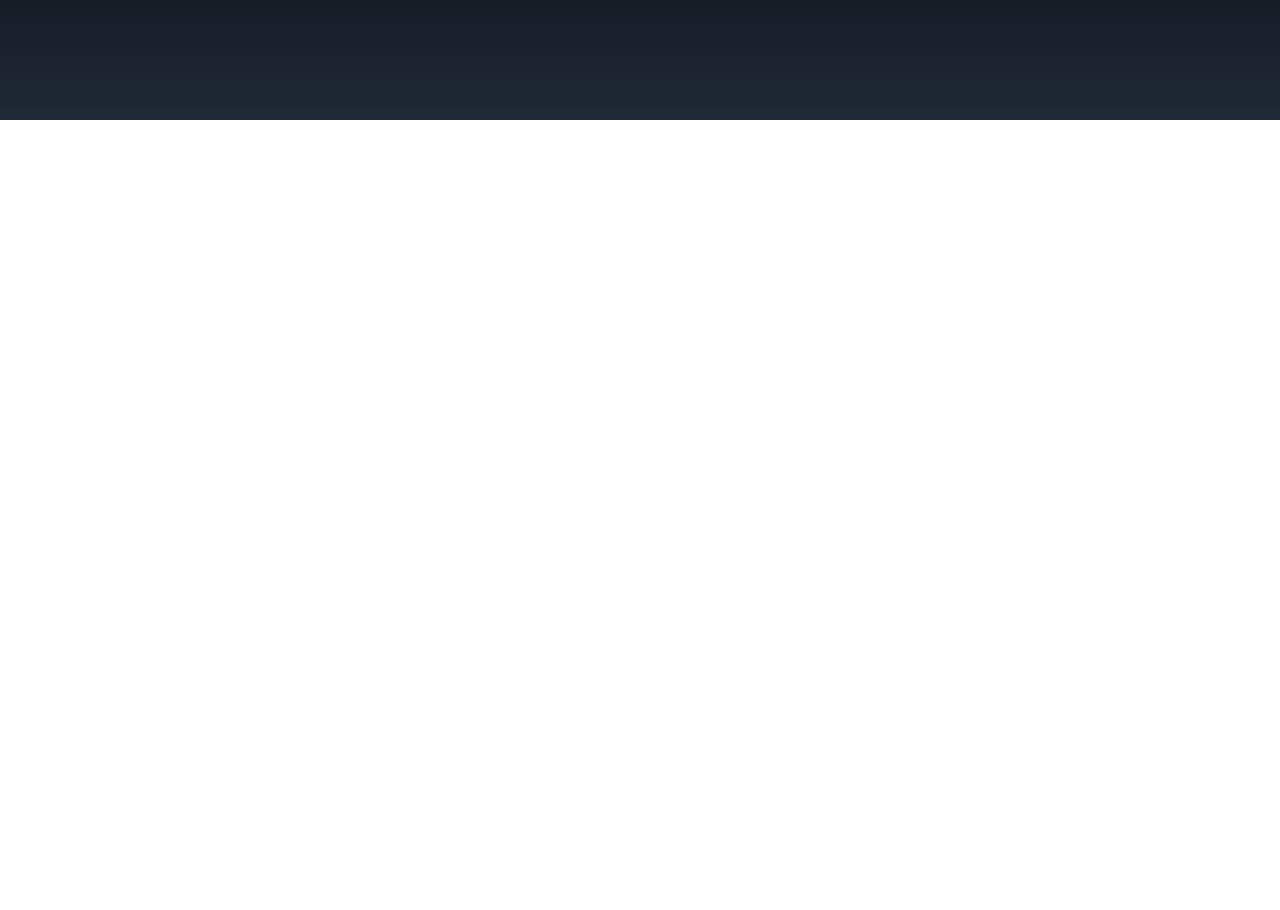
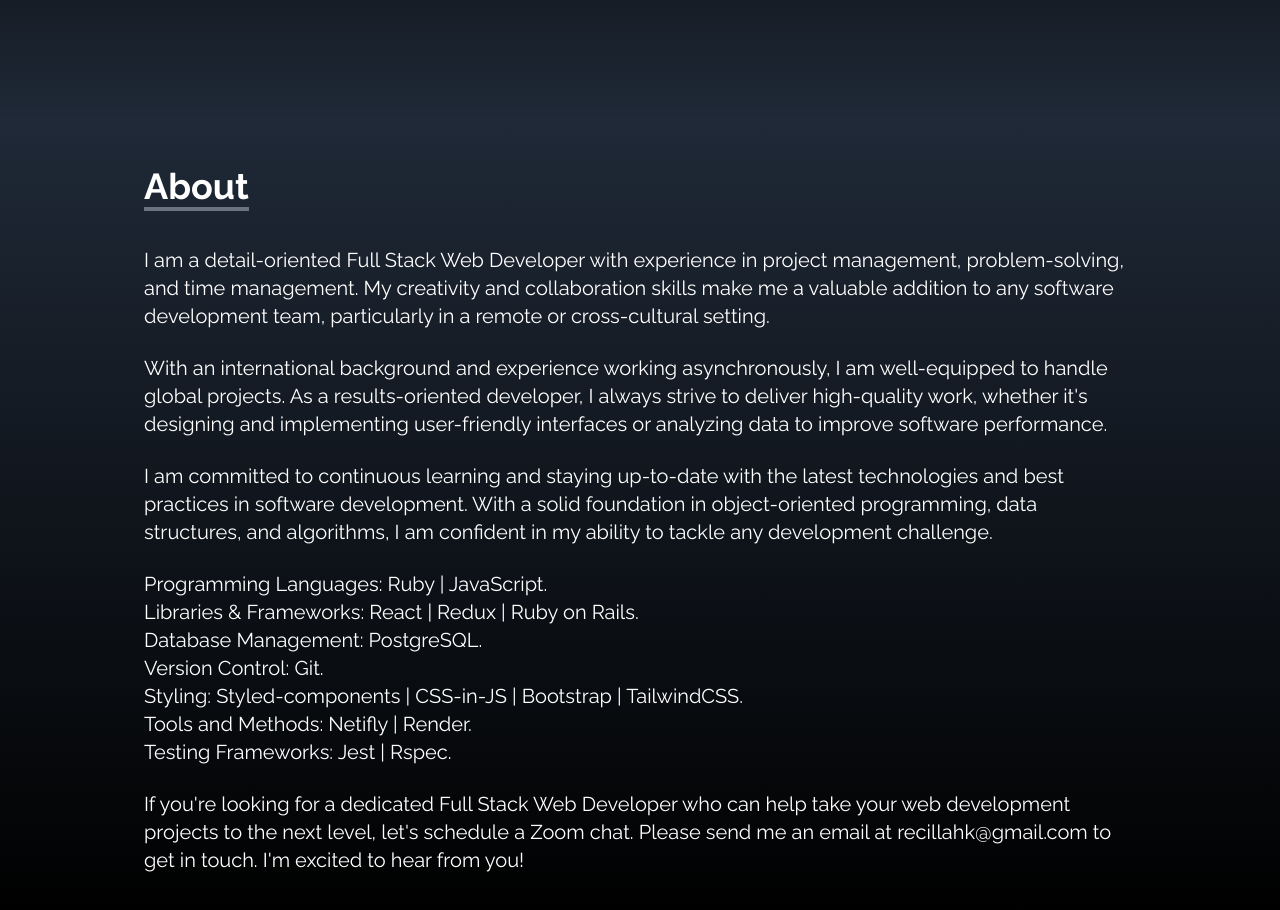
Before and after one commit to Recillah-Khamala/Portfolio, a React (Create React App) app: page / in a window 1280 px wide. Shown: the part 680-1590 px from the top of the page. Before the commit the page ends 800 px from the top, so only its background shows below. Built offline with nearby package versions, Linux system fonts and the light colour scheme; the HTML template or start-up script is replaced by a standard one.

Commit message:
Add the about component

```diff
--- a/src/App.js
+++ b/src/App.js
@@ -1,4 +1,5 @@
 import React from 'react'
+import About from './components/About'
 import Home from './components/Home'
 import NavBar from './components/NavBar'
 import SocialLinks from './components/SocialLinks'
@@ -8,6 +9,7 @@ const App = () => {
     <div>
       <NavBar />
       <Home />
+      <About />
       <SocialLinks />
     </div>
   )
--- /dev/null
+++ b/src/components/About.jsx
@@ -0,0 +1,54 @@
+import React from "react";
+
+const About = () => {
+  return (
+    <div
+      name="about"
+      className="w-full h-screen bg-gradient-to-b from-gray-800 to-black text-white"
+    >
+      <div className="max-w-screen-lg p-4 mx-auto flex flex-col justify-center w-full h-full">
+        <div className="pb-8">
+          <p className="text-4xl font-bold inline border-b-4 border-gray-500">
+            About
+          </p>
+        </div>
+
+        <p className="text-xl mt-2">
+        I am a detail-oriented Full Stack Web Developer with experience in project management, problem-solving, and time management. My creativity and collaboration skills make me a valuable addition to any software development team, particularly in a remote or cross-cultural setting.
+        </p>
+
+        <br />
+
+        <p className="text-xl">
+        With an international background and experience working asynchronously, I am well-equipped to handle global projects. As a results-oriented developer, I always strive to deliver high-quality work, whether it's designing and implementing user-friendly interfaces or analyzing data to improve software performance.
+        </p>
+
+        <br />
+
+        <p className="text-xl">
+        I am committed to continuous learning and staying up-to-date with the latest technologies and best practices in software development. With a solid foundation in object-oriented programming, data structures, and algorithms, I am confident in my ability to tackle any development challenge.
+        </p>
+
+        <br />
+
+        <ul className="text-xl">
+          <li>Programming Languages: Ruby | JavaScript.</li>
+          <li>Libraries & Frameworks: React | Redux | Ruby on Rails.</li>
+          <li>Database Management: PostgreSQL.</li>
+          <li>Version Control: Git.</li>
+          <li>Styling: Styled-components | CSS-in-JS | Bootstrap | TailwindCSS.</li>
+          <li>Tools and Methods: Netifly | Render. </li>
+          <li>Testing Frameworks: Jest | Rspec.</li>
+        </ul>
+
+        <br />
+
+        <p className="text-xl">
+        If you're looking for a dedicated Full Stack Web Developer who can help take your web development projects to the next level, let's schedule a Zoom chat. Please send me an email at recillahk@gmail.com to get in touch. I'm excited to hear from you!
+        </p>
+      </div>
+    </div>
+  );
+};
+
+export default About;
```
